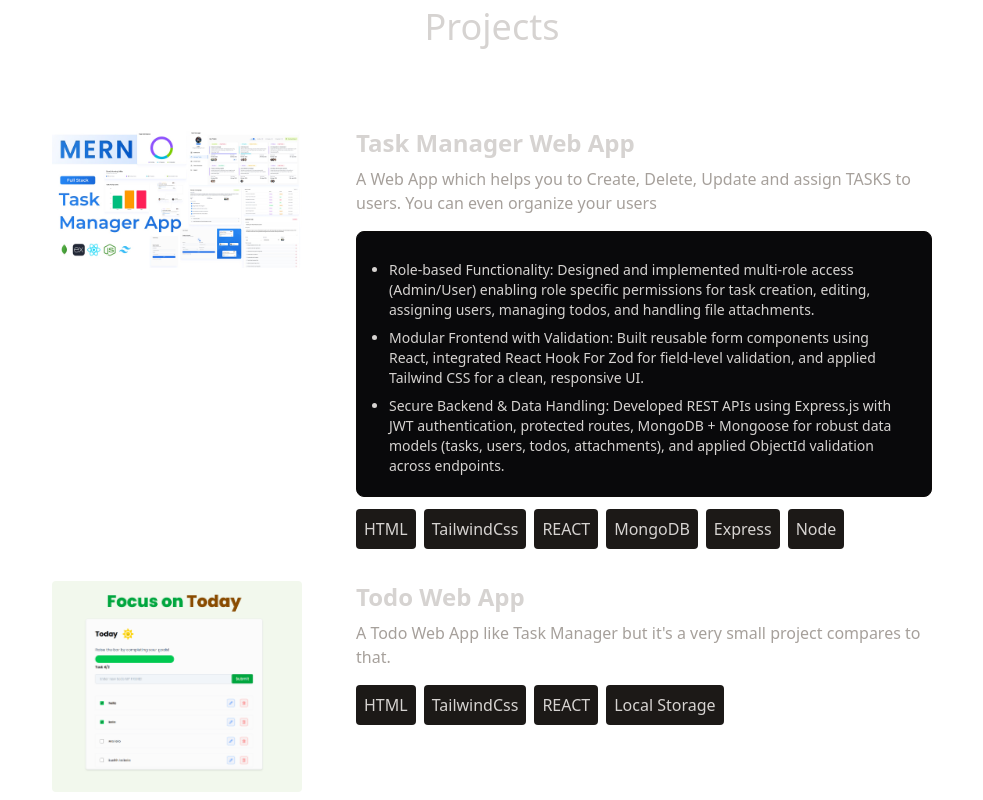
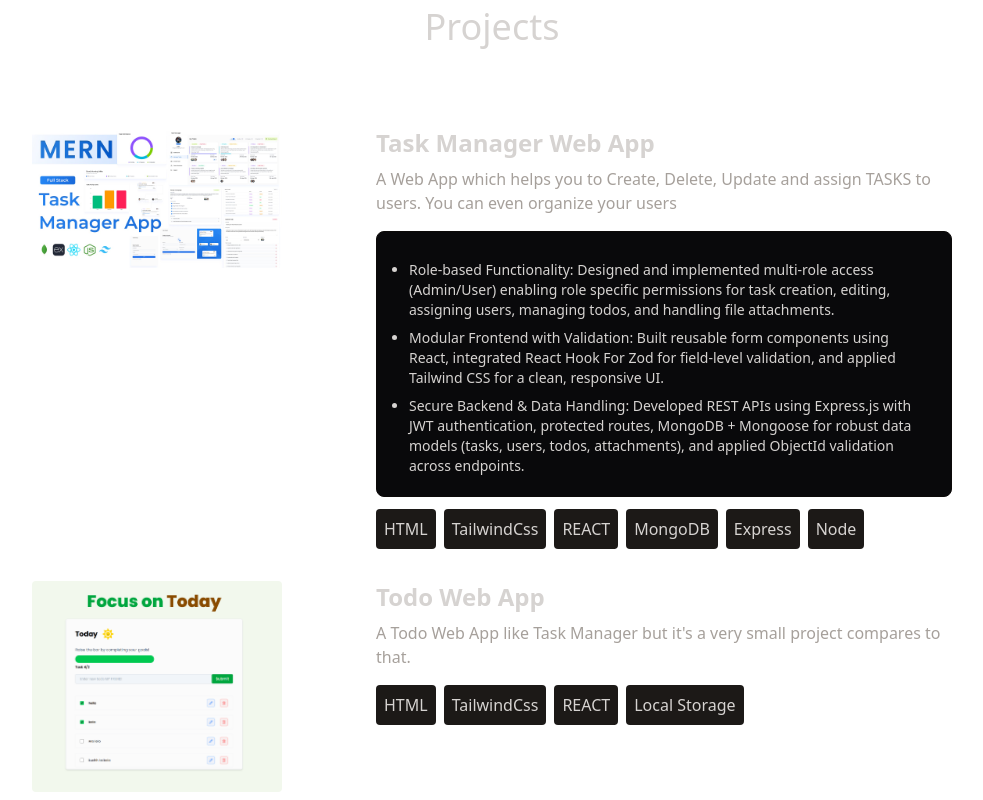
Before and after one commit to Ravinder125/Portfolio, a React (Vite) app: page / in a window 1280 px wide. Shown: the part 1340-2140 px from the top of the page, without its empty margins (148-1131 px from the left). Built offline with nearby package versions, Linux system fonts and the light colour scheme.

Commit message:
Update Projects component: adjust layout spacing for improved responsiveness

```diff
--- a/src/components/Projects.jsx
+++ b/src/components/Projects.jsx
@@ -15,7 +15,7 @@ const Projects = () => {
             </motion.h2>
             <div>
                 {PROJECTS.map((project, idx) => (
-                    <Link to={project.href} key={idx} className="mb-8 flex flex-wrap lg:justify-center">
+                    <Link to={project.href} key={idx} className="mb-8 flex flex-wrap lg:gap-10 lg:justify-center">
                         <motion.div
                             whileInView={{ opacity: 1, x: 0 }}
                             initial={{ opacity: 0, x: -100 }}
```
